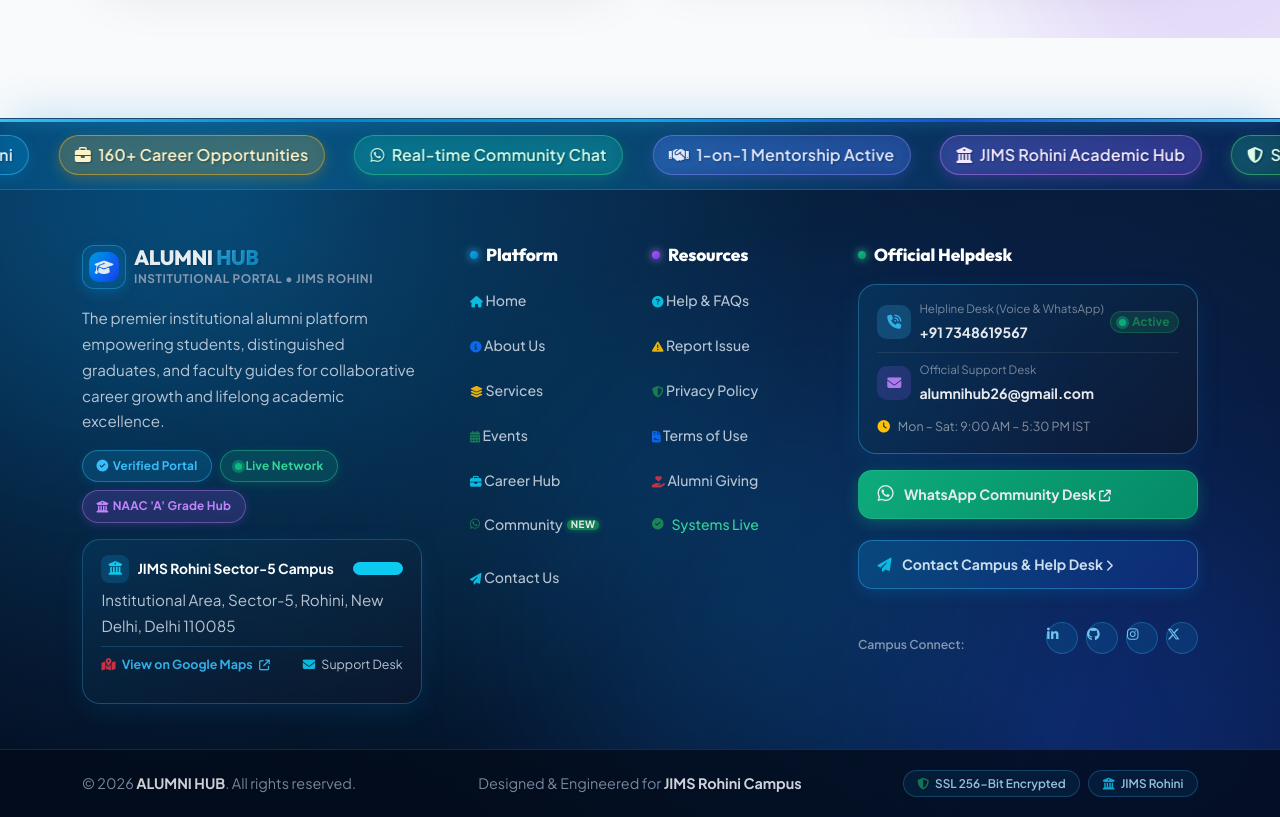
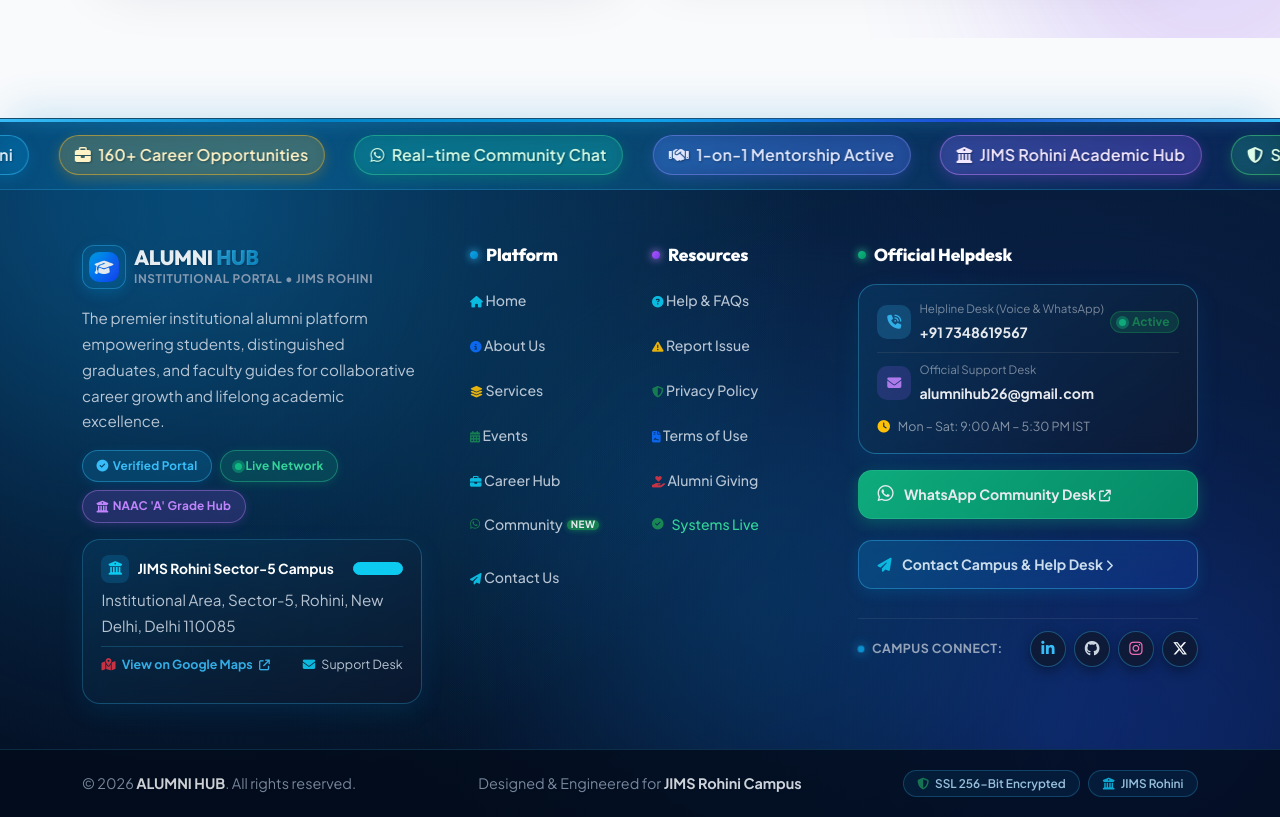
Before and after one commit to RajenderMohanVerma/alumni-hub, a Flask app: a page that uses templates/base.html in a window 1280 px wide. Shown: the part 990-1807 px from the top of the page. Run offline with Flask 3, Linux system fonts and the light colour scheme.

Commit message:
Fix footer social media icons centering, touch targets, and brand styling

```diff
--- a/static/css/theme-system.css
+++ b/static/css/theme-system.css
@@ -1647,28 +1647,147 @@ a:hover {
     transform: translateY(-2px);
 }
 
-/* Footer Social Icons */
+/* ========================================================
+   FOOTER CAMPUS CONNECT & SOCIAL ICONS PERFECTION
+   ======================================================== */
+.footer-social-strip {
+    border-top: 1px solid rgba(255, 255, 255, 0.08);
+    margin-top: 0.6rem;
+    padding-top: 0.75rem !important;
+}
+
+.footer-social-label {
+    font-size: 0.78rem;
+    font-weight: 700;
+    color: #94a3b8;
+    letter-spacing: 0.4px;
+    text-transform: uppercase;
+}
+
+.social-live-pulse {
+    width: 6px;
+    height: 6px;
+    background: #0ea5e9;
+    border-radius: 50%;
+    display: inline-block;
+    box-shadow: 0 0 8px #0ea5e9;
+    animation: socialPulseGlow 2s infinite ease-in-out;
+}
+
+@keyframes socialPulseGlow {
+    0%, 100% { opacity: 0.5; transform: scale(0.9); }
+    50% { opacity: 1; transform: scale(1.25); box-shadow: 0 0 12px #38bdf8; }
+}
+
+/* Base Social Icon Circular Button with Highest Specificity to override .footer-section a */
+.footer-section a.footer-social-icon,
 .footer-social-icon {
-    width: 32px;
-    height: 32px;
-    border-radius: 50%;
-    background: rgba(14, 165, 233, 0.15);
-    border: 1px solid rgba(56, 189, 248, 0.3);
-    display: inline-flex;
-    align-items: center;
-    justify-content: center;
-    color: #7dd3fc !important;
-    font-size: 0.82rem;
-    transition: all 0.25s ease;
-    text-decoration: none;
-}
-
-.footer-social-icon:hover {
-    background: #0ea5e9;
-    color: #ffffff !important;
-    border-color: #38bdf8;
-    transform: translateY(-2px);
-    box-shadow: 0 4px 12px rgba(14, 165, 233, 0.5);
+    display: inline-flex !important;
+    align-items: center !important;
+    justify-content: center !important;
+    width: 36px !important;
+    height: 36px !important;
+    min-width: 36px !important;
+    min-height: 36px !important;
+    border-radius: 50% !important;
+    background: rgba(15, 23, 42, 0.75) !important;
+    border: 1.5px solid rgba(56, 189, 248, 0.35) !important;
+    color: #94a3b8 !important;
+    text-decoration: none !important;
+    margin: 0 !important;
+    margin-bottom: 0 !important;
+    padding: 0 !important;
+    line-height: 1 !important;
+    vertical-align: middle !important;
+    opacity: 1 !important;
+    transition: all 0.28s cubic-bezier(0.2, 0, 0, 1) !important;
+    position: relative !important;
+    overflow: hidden !important;
+    backdrop-filter: blur(8px) !important;
+    box-shadow: 0 4px 12px rgba(0, 0, 0, 0.35) !important;
+}
+
+/* Ensure the FontAwesome glyph inside is 100% dead-centered and properly sized */
+.footer-section a.footer-social-icon i,
+.footer-social-icon i {
+    display: flex !important;
+    align-items: center !important;
+    justify-content: center !important;
+    text-align: center !important;
+    width: 100% !important;
+    height: 100% !important;
+    font-size: 0.95rem !important;
+    line-height: 1 !important;
+    margin: 0 !important;
+    padding: 0 !important;
+    transform: none !important;
+    transition: transform 0.25s cubic-bezier(0.2, 0, 0, 1), color 0.25s ease !important;
+}
+
+/* Individual Resting Brand Subtle Accents */
+.footer-section a.footer-social-icon.icon-linkedin i,
+.footer-social-icon.icon-linkedin i {
+    color: #38bdf8 !important;
+}
+.footer-section a.footer-social-icon.icon-github i,
+.footer-social-icon.icon-github i {
+    color: #cbd5e1 !important;
+}
+.footer-section a.footer-social-icon.icon-instagram i,
+.footer-social-icon.icon-instagram i {
+    color: #f472b6 !important;
+}
+.footer-section a.footer-social-icon.icon-x i,
+.footer-social-icon.icon-x i {
+    color: #f8fafc !important;
+}
+
+/* Individual Brand Hover States */
+.footer-section a.footer-social-icon.icon-linkedin:hover,
+.footer-social-icon.icon-linkedin:hover {
+    background: #0077b5 !important;
+    border-color: #38bdf8 !important;
+    color: #ffffff !important;
+    transform: translateY(-3px) scale(1.08) !important;
+    box-shadow: 0 6px 20px rgba(0, 119, 181, 0.6) !important;
+}
+
+.footer-section a.footer-social-icon.icon-github:hover,
+.footer-social-icon.icon-github:hover {
+    background: #24292e !important;
+    border-color: #94a3b8 !important;
+    color: #ffffff !important;
+    transform: translateY(-3px) scale(1.08) !important;
+    box-shadow: 0 6px 20px rgba(255, 255, 255, 0.25) !important;
+}
+
+.footer-section a.footer-social-icon.icon-instagram:hover,
+.footer-social-icon.icon-instagram:hover {
+    background: radial-gradient(circle at 30% 107%, #fdf497 0%, #fdf497 5%, #fd5949 45%, #d6249f 60%, #285AEB 90%) !important;
+    border-color: #f43f5e !important;
+    color: #ffffff !important;
+    transform: translateY(-3px) scale(1.08) !important;
+    box-shadow: 0 6px 20px rgba(214, 36, 159, 0.6) !important;
+}
+
+.footer-section a.footer-social-icon.icon-x:hover,
+.footer-social-icon.icon-x:hover {
+    background: #000000 !important;
+    border-color: #38bdf8 !important;
+    color: #ffffff !important;
+    transform: translateY(-3px) scale(1.08) !important;
+    box-shadow: 0 6px 20px rgba(56, 189, 248, 0.45) !important;
+}
+
+.footer-section a.footer-social-icon:hover i,
+.footer-social-icon:hover i {
+    transform: scale(1.18) !important;
+    color: #ffffff !important;
+}
+
+.footer-section a.footer-social-icon:active,
+.footer-social-icon:active {
+    transform: scale(0.92) !important;
 }
 
 /* Ambient glow center */
@@ -1756,6 +1875,13 @@ a:hover {
     }
     .footer-nav-link i {
         font-size: 0.68rem;
+    }
+    .footer-social-strip {
+        justify-content: center !important;
+        gap: 0.65rem !important;
+    }
+    .footer-social-icons-group {
+        justify-content: center !important;
     }
 }
 
--- a/templates/base.html
+++ b/templates/base.html
@@ -1342,13 +1342,24 @@
                             </div>
 
                             <!-- Quick Social Strip -->
-                            <div class="d-flex align-items-center justify-content-between flex-wrap gap-2 pt-1">
-                                <small class="text-white-50 small" style="font-size: 0.76rem; font-weight: 600;">Campus Connect:</small>
+                            <div class="footer-social-strip d-flex align-items-center justify-content-between flex-wrap gap-2">
                                 <div class="d-flex align-items-center gap-2">
-                                    <a href="https://www.linkedin.com/in/rajender-mohan-verma-10418432a/" target="_blank" rel="noopener noreferrer" class="footer-social-icon" title="LinkedIn"><i class="fab fa-linkedin-in"></i></a>
-                                    <a href="https://github.com/RajenderMohanVerma" target="_blank" rel="noopener noreferrer" class="footer-social-icon" title="GitHub"><i class="fab fa-github"></i></a>
-                                    <a href="https://www.instagram.com/rajender_maurya.01/" target="_blank" rel="noopener noreferrer" class="footer-social-icon" title="Instagram"><i class="fab fa-instagram"></i></a>
-                                    <a href="https://x.com/Rajendermv7800" target="_blank" rel="noopener noreferrer" class="footer-social-icon" title="X (Twitter)"><i class="fab fa-x-twitter"></i></a>
+                                    <span class="social-live-pulse"></span>
+                                    <span class="footer-social-label">Campus Connect:</span>
+                                </div>
+                                <div class="footer-social-icons-group d-flex align-items-center gap-2">
+                                    <a href="https://www.linkedin.com/in/rajender-mohan-verma-10418432a/" target="_blank" rel="noopener noreferrer" class="footer-social-icon icon-linkedin" title="LinkedIn" aria-label="LinkedIn">
+                                        <i class="fab fa-linkedin-in"></i>
+                                    </a>
+                                    <a href="https://github.com/RajenderMohanVerma" target="_blank" rel="noopener noreferrer" class="footer-social-icon icon-github" title="GitHub" aria-label="GitHub">
+                                        <i class="fab fa-github"></i>
+                                    </a>
+                                    <a href="https://www.instagram.com/rajender_maurya.01/" target="_blank" rel="noopener noreferrer" class="footer-social-icon icon-instagram" title="Instagram" aria-label="Instagram">
+                                        <i class="fab fa-instagram"></i>
+                                    </a>
+                                    <a href="https://x.com/Rajendermv7800" target="_blank" rel="noopener noreferrer" class="footer-social-icon icon-x" title="X (Twitter)" aria-label="X (Twitter)">
+                                        <i class="fab fa-x-twitter"></i>
+                                    </a>
                                 </div>
                             </div>
                         </div>
```
